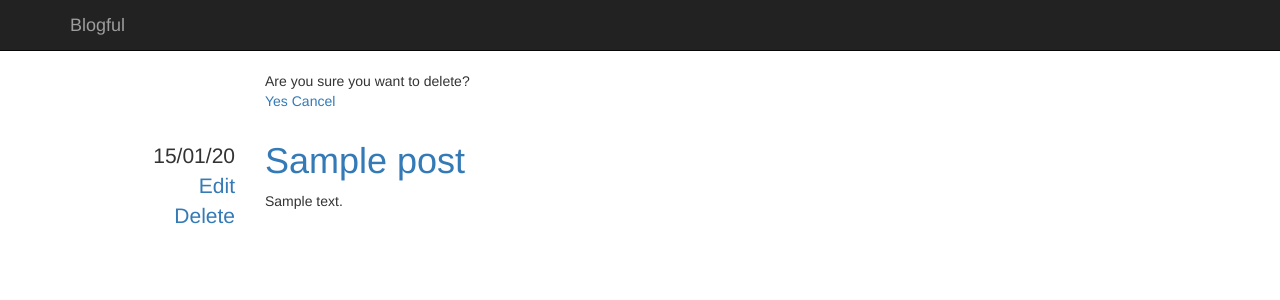
After one commit to roadchimp/thinkful-pyblog, a Flask app: page /post/1/delete in a window 1280 px wide. The commit adds this page. Shown: the top 300 px of the page. Run offline with Flask 2, Linux system fonts and the light colour scheme; tables that the repository leaves empty hold one stand-in row (values such as "Sample post"); some libraries are stand-ins or nearby versions.

Commit message:
Added delete post and confirmation buttons

```diff
--- /dev/null
+++ b/blog/templates/delete_post.html
@@ -0,0 +1,21 @@
+{% import "macros.html" as macros %}
+{% extends "base.html" %}
+{% block content %}
+
+
+<div class="row">
+      <div class="col-md-2 text-right metadata">
+      </div>
+      <div class="col-md-10">
+          <ul class="list-unstyled">
+                      <li>
+                          Are you sure you want to delete?
+                      </li>
+                      <li>
+                        <a href="/post/{{posts.id}}/delete_confirm">Yes</a> <a href="/post/{{posts.id}}">Cancel</a>
+                      </li>
+           </ul>
+       </div>
+</div>
+{{ macros.render_post(posts) }}
+{% endblock %}
--- a/blog/templates/macros.html
+++ b/blog/templates/macros.html
@@ -7,6 +7,9 @@
             </li>
             <li>
                 <a href="/post/{{post.id}}/edit">Edit</a>
+            </li>
+             <li>
+                <a href="/post/{{post.id}}/delete">Delete</a>
             </li>
         </ul>
     </div>
--- a/blog/views.py
+++ b/blog/views.py
@@ -35,13 +35,29 @@ def posts(page=1, paginate_by=10):
         total_pages=total_pages
     )
 
+@app.route("/post/add", methods=["GET"])
+def add_post_get():
+    return render_template("add_post.html")
+
+import mistune
+from flask import request, redirect, url_for
+
+@app.route("/post/add", methods=["POST"])
+def add_post_post():
+    post = Post(
+        title=request.form["title"],
+        content=mistune.markdown(request.form["content"]),
+    )
+    session.add(post)
+    session.commit()
+    return redirect(url_for("posts"))
+
 @app.route("/post/<int:id>", methods=["GET"])
 def view_post(id):
     posts = session.query(Post).get(id)
     return render_template("view_post.html",
          posts=posts
     )
-
 
 @app.route("/post/<int:id>/edit", methods=["GET"])
 def edit_post_get(id):
@@ -58,19 +74,16 @@ def edit_post_post(id):
     session.commit()
     return redirect(url_for("posts"))
 
-@app.route("/post/add", methods=["GET"])
-def add_post_get():
-    return render_template("add_post.html")
+@app.route("/post/<int:id>/delete")
+def delete_post_post(id):
+    posts = session.query(Post).get(id)
+    return render_template("delete_post.html",
+           posts=posts
+    )
 
-import mistune
-from flask import request, redirect, url_for
-
-@app.route("/post/add", methods=["POST"])
-def add_post_post():
-    post = Post(
-        title=request.form["title"],
-        content=mistune.markdown(request.form["content"]),
-    )
-    session.add(post)
+@app.route("/post/<int:id>/delete_confirm")
+def delete_post_confirm(id):
+    posts = session.query(Post).get(id)
+    session.delete(posts)
     session.commit()
     return redirect(url_for("posts"))
```
Also changed, not shown: 1 other file.
